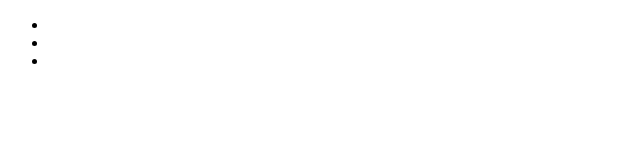
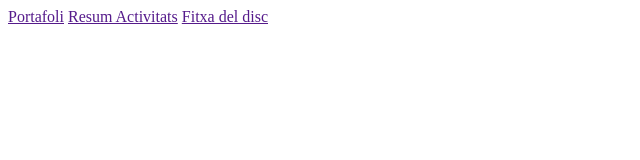
Before and after one commit to rghervan/pagina-web, a plain HTML site: page activitats/html/09_contenido/actv2.html in a window 1280 px wide. Shown: the whole page, without its empty margins (0-640 px from the left). Drawn offline with Linux system fonts and the light colour scheme.

Commit message:
Deploying to gh-pages from @ rghervan/pagina-web@3bd979150fb14ca115c4ac4b654057b29f37a31f 🚀

```diff
--- a/activitats/html/09_contenido/actv2.html
+++ b/activitats/html/09_contenido/actv2.html
@@ -3,18 +3,15 @@
 <head>
     <meta charset="UTF-8">
     <meta name="viewport" content="width=device-width, initial-scale=1.0">
-    <title>Document</title>
+    <title>Listado de discos Jazz</title>
 </head>
 <body>
     <header>
-            <nav>
-                <ul>
-                    <Li><a href=""></a></Li>
-                    <li><a href=""></a></li>
-                    <li><a href=""></a></li>
-                </ul>
-            </nav>
-
+        <nav>
+                <a href="">Portafoli</a>
+                <a href="">Resum Activitats</a>
+                <a href="">Fitxa del disc</a>
+        </nav>
     </header>
     <main>
 
```
Also changed, not shown: activitats/html/09_contenido/actv1.html (+1 -0 lines).
